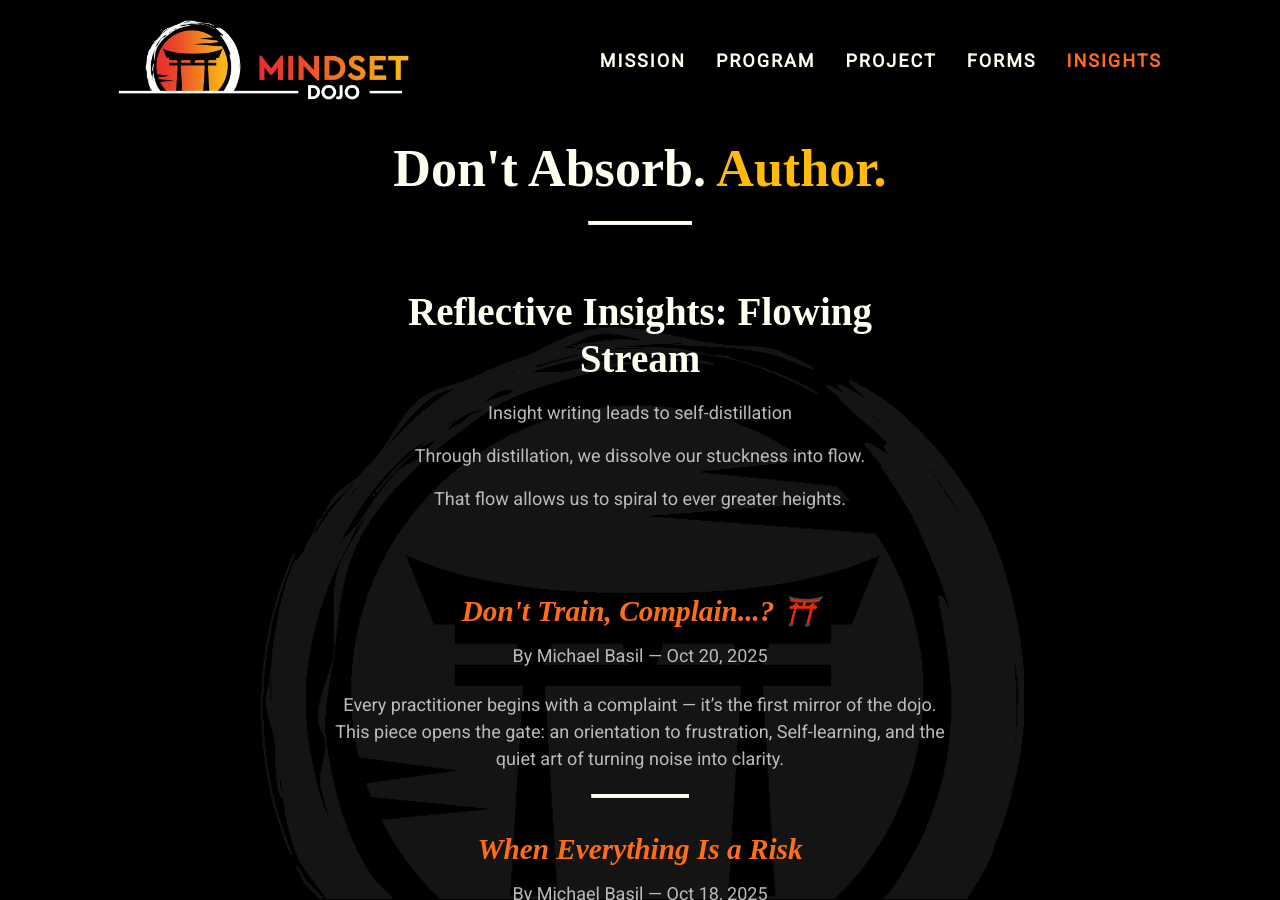
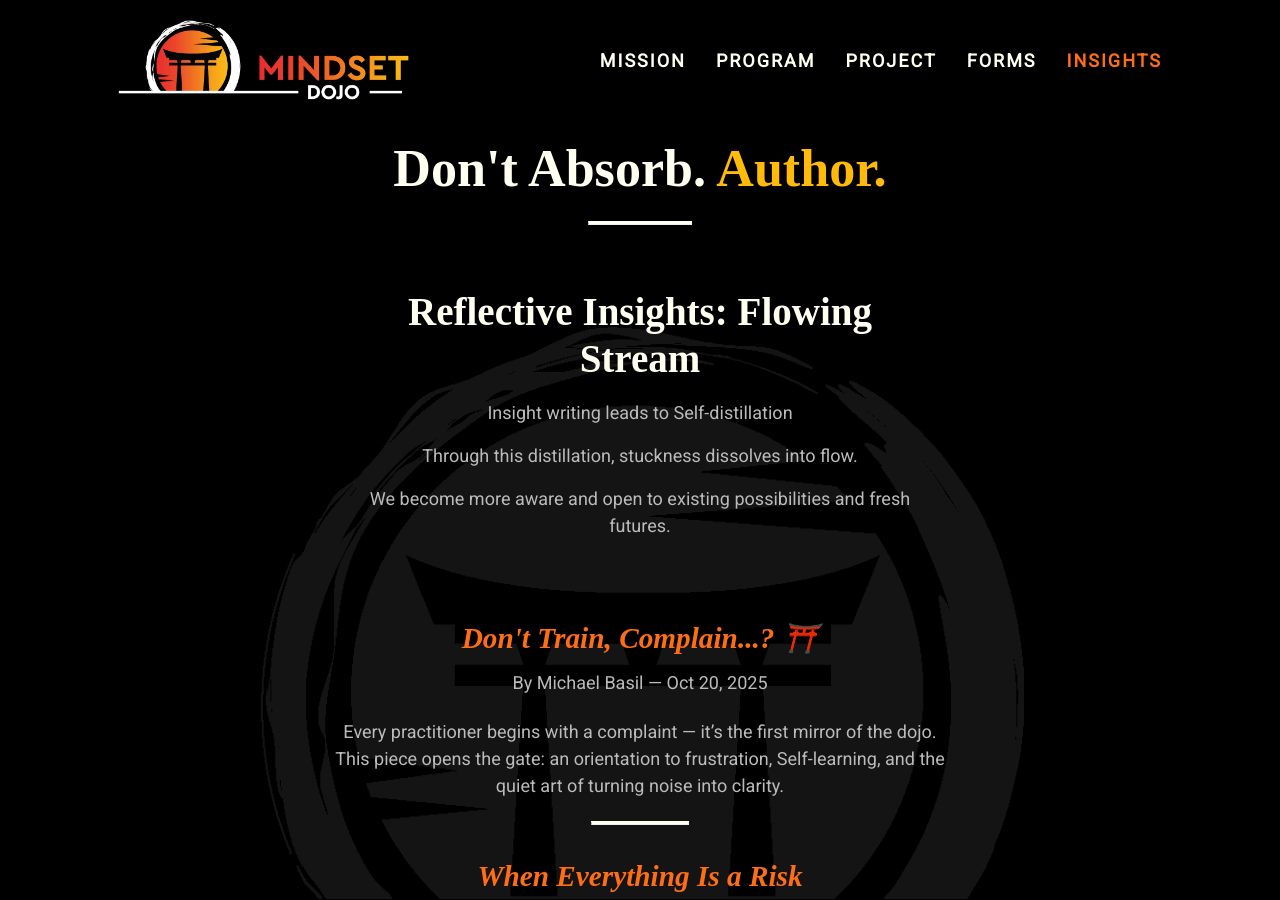
Before and after one commit to mindset-dojo/mindset-dojo.github.io, a Jekyll site: the page built from insights.md, in a window 1280 px wide and 900 px high. Built offline with Jekyll 4.4.1, drawn with Linux system fonts in a browser that asks for light colours; some web fonts are replaced.

Commit message:
refactor(insights): intro section language.

```diff
--- a/_data/sections/insights.yaml
+++ b/_data/sections/insights.yaml
@@ -7,9 +7,9 @@ sections:
     data:
       label: "Reflective Insights: Flowing Stream"
       items:
-        - "Insight writing leads to self-distillation"
-        - "Through distillation, we dissolve our stuckness into flow."
-        - "That flow allows us to spiral to ever greater heights."
+        - "Insight writing leads to Self-distillation"
+        - "Through this distillation, stuckness dissolves into flow."
+        - "We become more aware and open to existing possibilities and fresh futures."
   - type: collection-stream
     data:
       collection: insights
```
